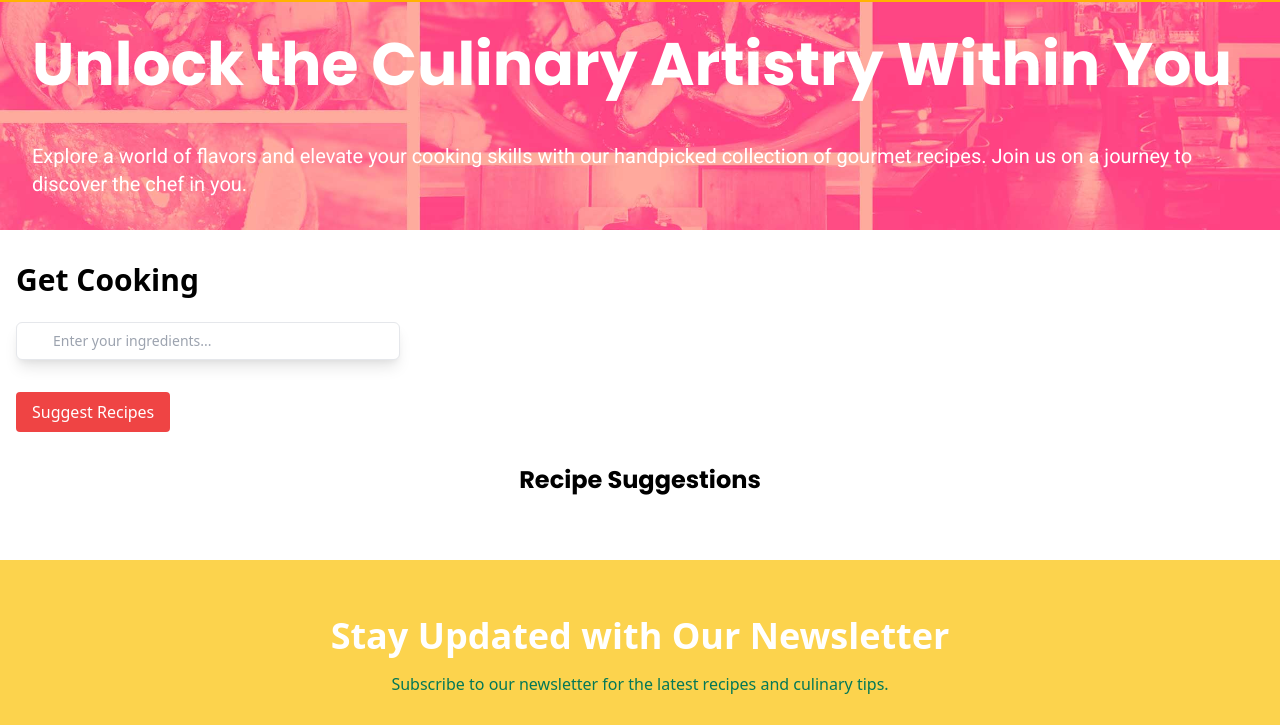
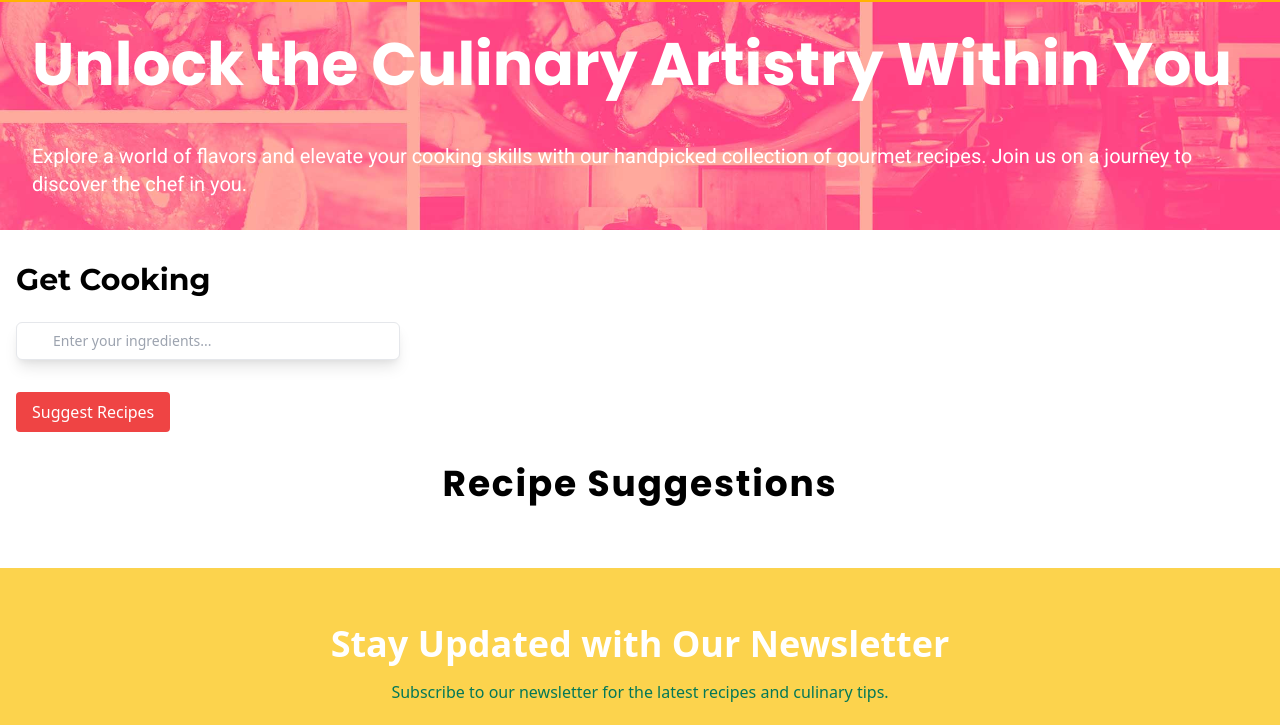
Before and after one commit to aryastark08/SmartRecipe, a plain HTML site: page index.html in a window 1280 px wide. Shown: the part 72-797 px from the top of the page. Drawn offline with nearby package versions, Linux system fonts and the light colour scheme.

Commit message:
a recipe website

```diff
--- a/index.html
+++ b/index.html
@@ -156,7 +156,8 @@
   <section class="container mx-auto mt-8 px-4 mt-4">
     <!-- Apply the Roboto font to paragraphs -->
     <h2
-        class="font-roboto text-3xl font-semibold text-center sm:text-left md:text-left"
+    style="font-family: 'Montserrat', sans-serif"
+        class="text-3xl font-semibold text-center sm:text-left md:text-left"
       >
         Get Cooking
       </h2>
@@ -179,7 +180,7 @@
     </section>
     <section id="recipeResults" class="container mx-auto mt-8 px-4">
       <h2
-        class="font-roboto text-2xl font-semibold text-center"
+        class="text-4xl font-semibold text-center tracking-wider"
         style="font-family: 'Poppins', sans-serif"
       >
         Recipe Suggestions
```
Lines whose indentation alone changed are shown as unchanged.
